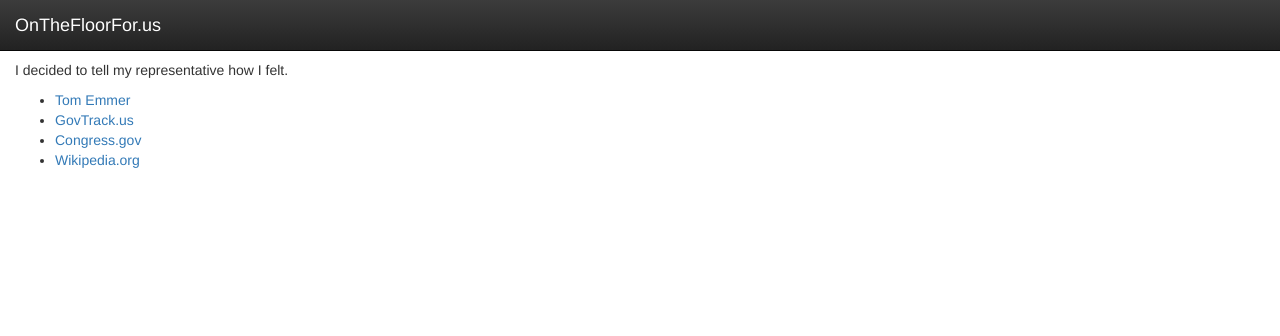
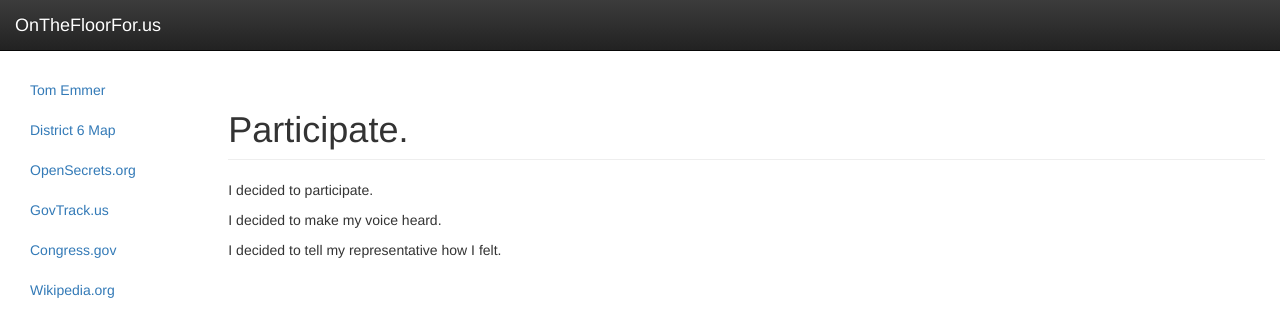
Before and after one commit to jasonmotylinski/onthefloorforus, a plain HTML site: page index.html in a window 1280 px wide. Drawn offline with nearby package versions, Linux system fonts and the light colour scheme.

Commit message:
feature: layout changes

```diff
--- a/index.html
+++ b/index.html
@@ -2,28 +2,46 @@
 <html lang="en">
 	<head>
 		<title>OnTheFloorFor.Us</title>
+		<meta charset="utf-8">
 		<meta name="viewport" content="width=device-width, initial-scale=1">
 		<link rel="stylesheet" href="https://maxcdn.bootstrapcdn.com/bootstrap/3.3.7/css/bootstrap.min.css" integrity="sha384-BVYiiSIFeK1dGmJRAkycuHAHRg32OmUcww7on3RYdg4Va+PmSTsz/K68vbdEjh4u" crossorigin="anonymous">
 		<link rel="stylesheet" href="https://maxcdn.bootstrapcdn.com/bootstrap/3.3.7/css/bootstrap-theme.min.css" integrity="sha384-rHyoN1iRsVXV4nD0JutlnGaslCJuC7uwjduW9SVrLvRYooPp2bWYgmgJQIXwl/Sp" crossorigin="anonymous">
-		<script src="https://maxcdn.bootstrapcdn.com/bootstrap/3.3.7/js/bootstrap.min.js" integrity="sha384-Tc5IQib027qvyjSMfHjOMaLkfuWVxZxUPnCJA7l2mCWNIpG9mGCD8wGNIcPD7Txa" crossorigin="anonymous"></script>
+		<style>
+		body { padding-top: 70px; }
+		</style>
 	</head>
 	<body>
 		<nav class="navbar navbar-inverse navbar-fixed-top">
+			<div class="container-fluid">
 				<div class="navbar-header">
 					<a class="navbar-brand" href="http://www.onthefloorfor.us">OnTheFloorFor.us</a>
 				</div>
+			</div>
 		</nav>
+
 		<div class="container-fluid">
-
-			<p>I decided to participate.</p>
-			<p>I decided to make my voice heard.</p>
-			<p>I decided to tell my representative how I felt.</p>
-			<ul>
+			<div class="row">
+				<div class="col-sm-3 col-md-2 sidebar">
+					<ul class="nav nav-sidebar">
 						<li><a href="https://emmer.house.gov/">Tom Emmer</a></li>
+						<li><a href="https://www.govtrack.us/congress/members/MN/6">District 6 Map</a></li>
+						<li><a href="http://www.opensecrets.org/politicians/summary.php?cycle=2016&cid=N00035440&type=I">OpenSecrets.org</a></li>
 						<li><a href="http://www.govtrack.us">GovTrack.us</a></li>
 						<li><a href="http://www.congress.gov">Congress.gov</a></li>
 						<li><a href="https://en.wikipedia.org/wiki/Tom_Emmer">Wikipedia.org</a></li>
 					</ul>
 				</div>
+				<div class="col-sm-9 col-md-10 main">
+					<h1 class="page-header">Participate.</h1>
+					<p>I decided to participate.</p>
+					<p>I decided to make my voice heard.</p>
+					<p>I decided to tell my representative how I felt.</p>
+
+				</div>
+			</div>
+		</div>
+		<script src="https://ajax.googleapis.com/ajax/libs/jquery/1.12.4/jquery.min.js"></script>
+		<script src="https://maxcdn.bootstrapcdn.com/bootstrap/3.3.7/js/bootstrap.min.js" integrity="sha384-Tc5IQib027qvyjSMfHjOMaLkfuWVxZxUPnCJA7l2mCWNIpG9mGCD8wGNIcPD7Txa" crossorigin="anonymous"></script>
+
 	</body>
 </html>
```
Lines whose indentation alone changed are shown as unchanged.
